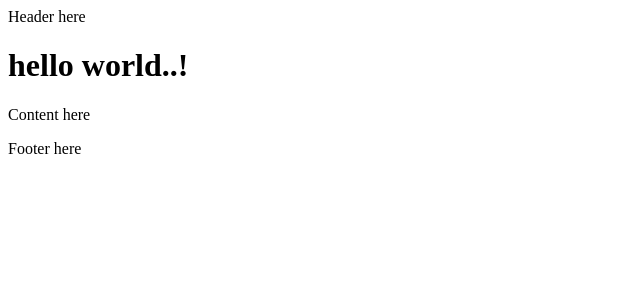
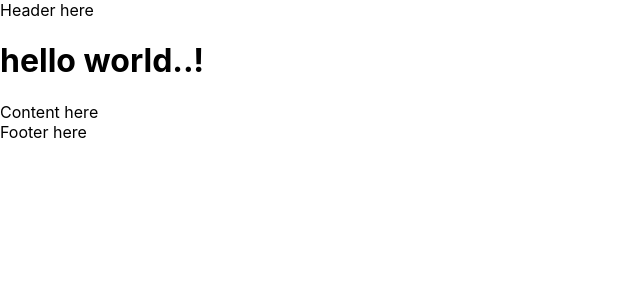
Before and after one commit to hsh2001/next-template, a Next.js app: page / in a window 1280 px wide. Shown: the top 300 px of the page, without its empty margins (0-640 px from the left). Built offline with nearby package versions, Linux system fonts and the light colour scheme.

Commit message:
Create reset.scss
Install node-sass
Create _app.tsx

```diff
--- a/package.json
+++ b/package.json
@@ -10,6 +10,7 @@
   },
   "dependencies": {
     "next": "9.3.5",
+    "node-sass": "^4.14.1",
     "react": "16.13.1",
     "react-dom": "16.13.1"
   },
--- /dev/null
+++ b/pages/_app.tsx
@@ -0,0 +1,11 @@
+import '../styles/reset.scss';
+
+export default ({
+  Component,
+  pageProps,
+}: {
+  Component: React.FC;
+  pageProps: object;
+}) => {
+  return <Component {...pageProps} />;
+};
--- /dev/null
+++ b/styles/reset.scss
@@ -0,0 +1,16 @@
+html,
+body,
+p {
+  display: block;
+  padding: 0;
+  margin: 0;
+  font-family: -apple-system, BlinkMacSystemFont, Segoe UI, Roboto, Oxygen,
+    Ubuntu, Cantarell, Fira Sans, Droid Sans, Helvetica Neue, sans-serif;
+}
+
+img,
+canvas,
+iframe {
+  width: 100%;
+  display: block;
+}
```
Also changed, not shown: 1 other file (tests, documents, lock files or other folders).
